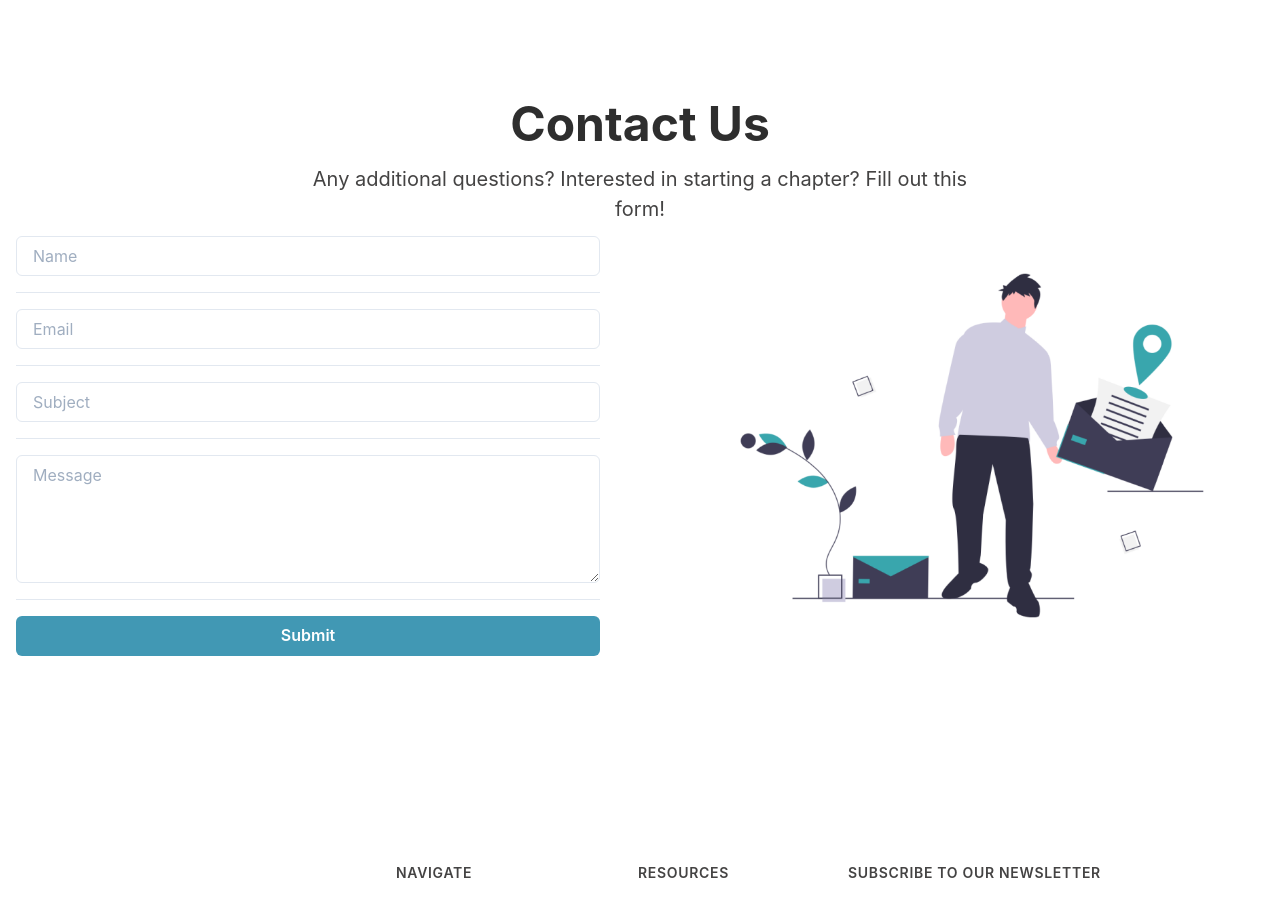
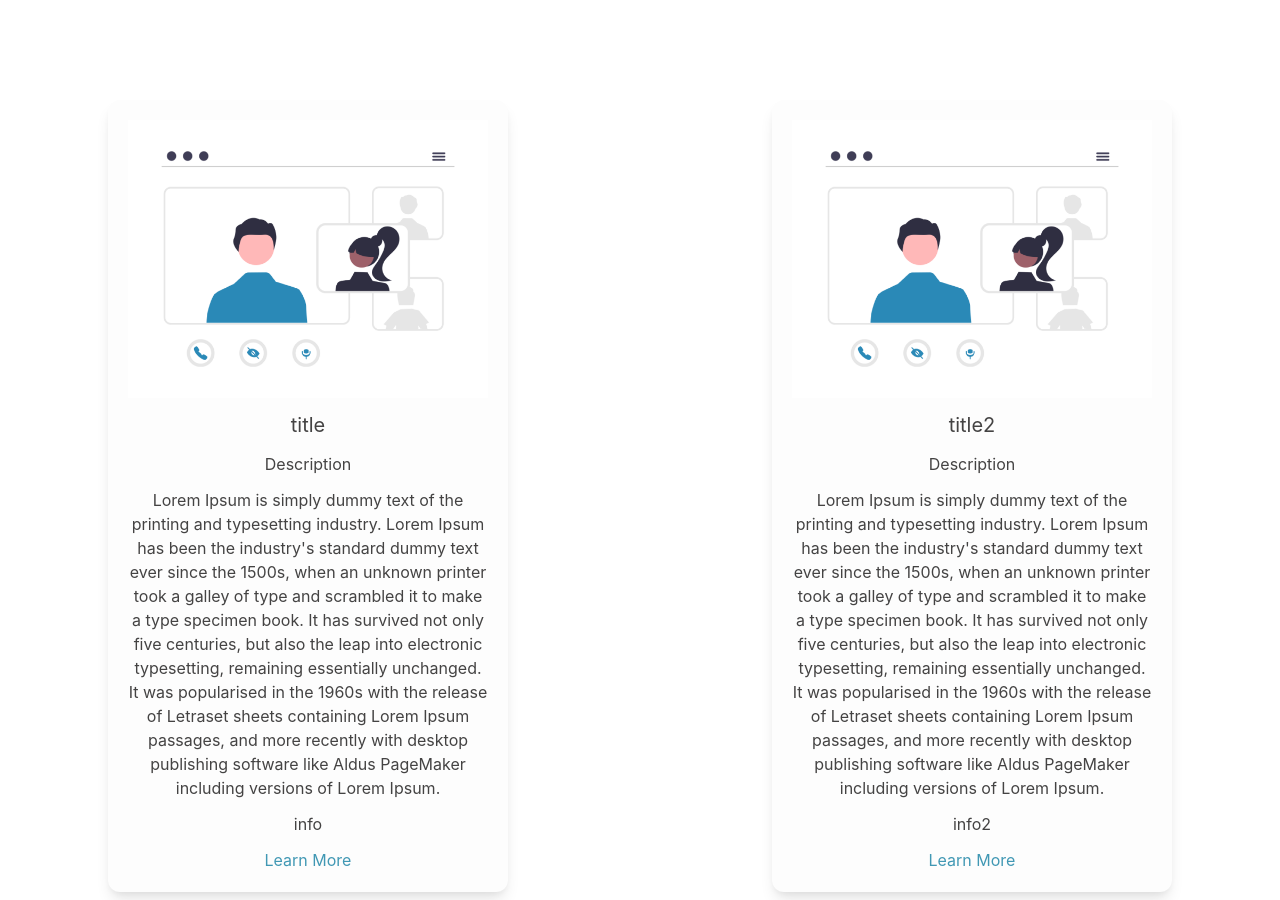
Before and after one commit to ganning127/TCF-Website, a Next.js app: page / in a window 1280 px wide. Shown: the part 5860-6760 px from the top of the page. Built offline with nearby package versions, Linux system fonts and the light colour scheme.

Commit message:
Create TwoColCards

```diff
--- /dev/null
+++ b/components/TwoCol/TwoColCards.jsx
@@ -0,0 +1,29 @@
+import { SimpleGrid, Box, Text, Img, Link } from '@chakra-ui/react'
+
+const data = require('../../data/dummy-data.json');
+
+export const TwoColCards = () => {
+    return (
+        <SimpleGrid columns={{ base: 1, md: 2 }} spacing={20} mx="auto" textAlign="center" justifyContent="center">
+            <Box bg="#FDFDFD" shadow="lg" rounded="xl" maxW="400px" p={5} mx="auto">
+                <Img src={data[0].img} alt="pic"/>
+                <Text color="text.dark" fontSize="md" my="3" >{data[0].date}</Text>
+                <Text color="text.dark" fontSize="xl" my="3" >{data[0].title}</Text>
+                <Text color="text.dark" fontSize="md" my="3" >Description</Text>
+                <Text color="text.dark" fontSize="md" my="3" >{data[0].desc}</Text>
+                <Text color="text.dark" fontSize="md" my="3" >{data[0].info}</Text>
+                <Link href={data[0].link} color="blue.shade">Learn More</Link>
+            </Box>
+
+            <Box bg="#FDFDFD" shadow="lg" rounded="xl" maxW="400px" p={5} mx="auto">
+                <Img src={data[1].img} alt="pic"/>
+                <Text color="text.dark" fontSize="md" my="3" >{data[1].date}</Text>
+                <Text color="text.dark" fontSize="xl" my="3" >{data[1].title}</Text>
+                <Text color="text.dark" fontSize="md" my="3" >Description</Text>
+                <Text color="text.dark" fontSize="md" my="3" >{data[1].desc}</Text>
+                <Text color="text.dark" fontSize="md" my="3" >{data[1].info}</Text>
+                <Link href={data[1].link} color="blue.shade">Learn More</Link>
+            </Box>
+        </SimpleGrid>
+    )
+}
--- /dev/null
+++ b/data/dummy-data.json
@@ -0,0 +1,13 @@
+[{
+    "img": "/mentor.png",
+    "title": "title",
+    "desc": "Lorem Ipsum is simply dummy text of the printing and typesetting industry. Lorem Ipsum has been the industry's standard dummy text ever since the 1500s, when an unknown printer took a galley of type and scrambled it to make a type specimen book. It has survived not only five centuries, but also the leap into electronic typesetting, remaining essentially unchanged. It was popularised in the 1960s with the release of Letraset sheets containing Lorem Ipsum passages, and more recently with desktop publishing software like Aldus PageMaker including versions of Lorem Ipsum.",
+    "info": "info",
+    "link": "#"
+}, {
+    "img": "/mentor.png",
+    "title": "title2",
+    "desc": "Lorem Ipsum is simply dummy text of the printing and typesetting industry. Lorem Ipsum has been the industry's standard dummy text ever since the 1500s, when an unknown printer took a galley of type and scrambled it to make a type specimen book. It has survived not only five centuries, but also the leap into electronic typesetting, remaining essentially unchanged. It was popularised in the 1960s with the release of Letraset sheets containing Lorem Ipsum passages, and more recently with desktop publishing software like Aldus PageMaker including versions of Lorem Ipsum.",
+    "info": "info2",
+    "link": "#"
+}]
--- a/pages/index.js
+++ b/pages/index.js
@@ -14,6 +14,7 @@ import { Testimonials } from '../components/Testimonials'
 import { FullButtonWithPic } from '../components/TwoCol/FullButtonWithPic'
 import { SubSection } from '../components/Landing/SubSection'
 import { Contact } from '../components/TwoCol/Contact'
+import { TwoColCards } from '../components/TwoCol/TwoColCards'
 export default function Home() {
   return (
     <>
@@ -135,6 +136,9 @@ export default function Home() {
           themeColorHover="blue.darkShadeHover"
         />
 
+        <MedSep />
+
+        <TwoColCards />
 
         <MedSep />
         <Contact />
```
Also changed, not shown: 1 other file (tests, documents, lock files or other folders).
